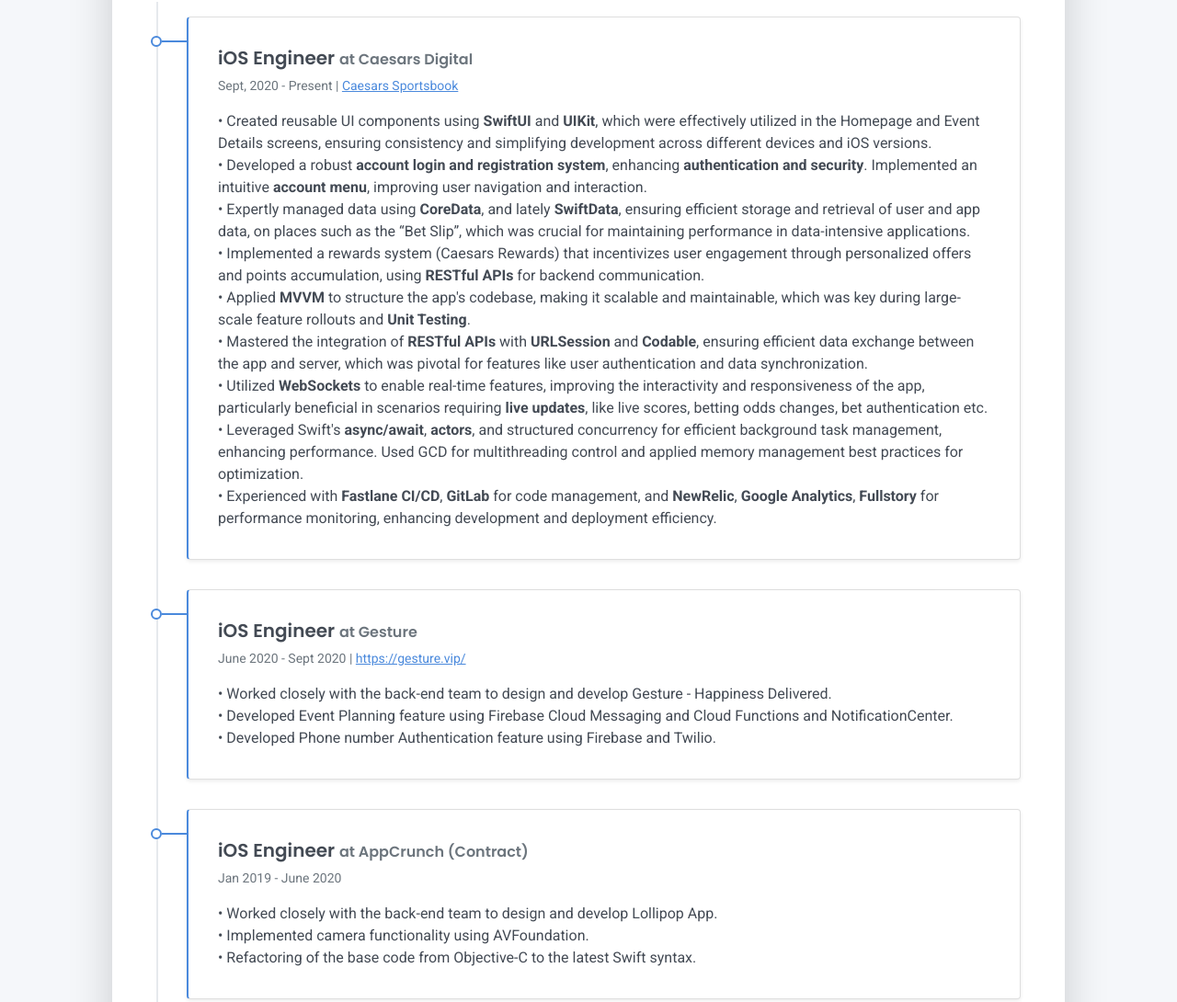
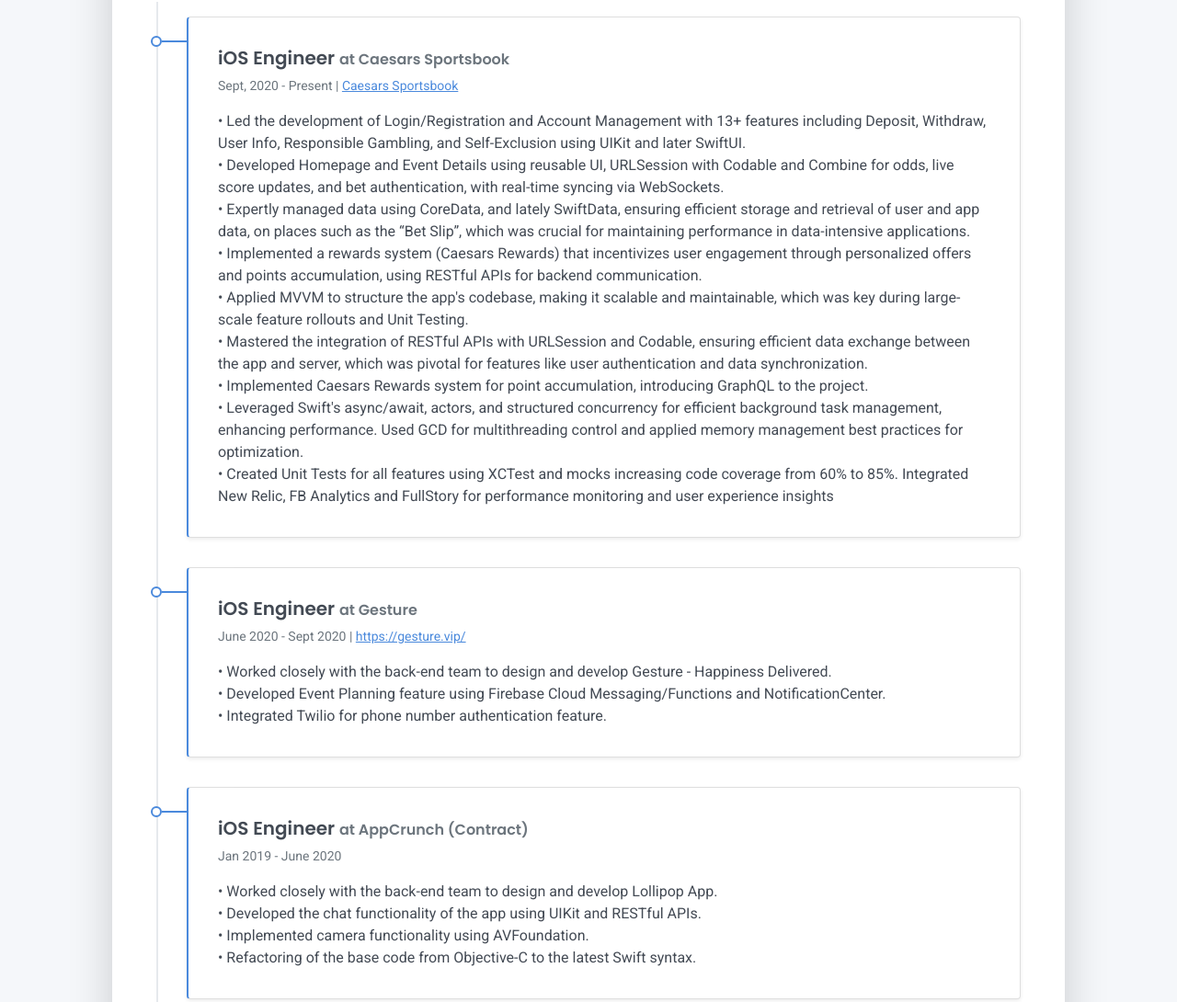
Before and after one commit to SerxhioGugo/serxhiogugo.github.io, a plain HTML site: page index.html in a window 1280 px wide. Shown: the part 960-2050 px from the top of the page at 92% size. Drawn offline with Linux system fonts and the light colour scheme.

Commit message:
resume update

```diff
--- a/index.html
+++ b/index.html
@@ -107,17 +107,17 @@
     <div class="timeline">
       <div class="timeline-card timeline-card-primary card shadow-sm">
         <div class="card-body">
-          <div class="h5 mb-1">iOS Engineer <span class="text-muted h6">at Caesars Digital</span></div>
+          <div class="h5 mb-1">iOS Engineer <span class="text-muted h6">at Caesars Sportsbook</span></div>
           <div class="text-muted text-small mb-2">Sept, 2020 - Present | <a href="https://apps.apple.com/us/app/caesars-sportsbook/id1413099571?mt=8" target="_blank">Caesars Sportsbook</a></div>
-          <div> • Created reusable UI components using <strong>SwiftUI</strong> and <strong>UIKit</strong>, which were effectively utilized in the Homepage and Event Details screens, ensuring consistency and simplifying development across different devices and iOS versions.</div>
-          <div> • Developed a robust <strong>account login and registration system</strong>, enhancing <strong>authentication and security</strong>. Implemented an intuitive <strong>account menu</strong>, improving user navigation and interaction.</div>
-          <div> • Expertly managed data using <strong>CoreData</strong>, and lately <strong>SwiftData</strong>, ensuring efficient storage and retrieval of user and app data, on places such as the “Bet Slip”, which was crucial for maintaining performance in data-intensive applications.</div>
-          <div> • Implemented a rewards system (Caesars Rewards) that incentivizes user engagement through personalized offers and points accumulation, using <strong>RESTful APIs</strong> for backend communication.</div>
-          <div> • Applied <strong>MVVM</strong> to structure the app's codebase, making it scalable and maintainable, which was key during large-scale feature rollouts and <strong>Unit Testing</strong>.</div>
-          <div> • Mastered the integration of <strong>RESTful APIs</strong> with <strong>URLSession</strong> and <strong>Codable</strong>, ensuring efficient data exchange between the app and server, which was pivotal for features like user authentication and data synchronization.</div>
-          <div> • Utilized <strong>WebSockets</strong> to enable real-time features, improving the interactivity and responsiveness of the app, particularly beneficial in scenarios requiring <strong>live updates</strong>, like live scores, betting odds changes, bet authentication etc.</div>
-          <div> • Leveraged Swift's <strong>async/await</strong>, <strong>actors</strong>, and structured concurrency for efficient background task management, enhancing performance. Used GCD for multithreading control and applied memory management best practices for optimization.</div>
-          <div> • Experienced with <strong>Fastlane CI/CD</strong>, <strong>GitLab</strong> for code management, and <strong>NewRelic</strong>, <strong>Google Analytics</strong>, <strong>Fullstory</strong> for performance monitoring, enhancing development and deployment efficiency.</div>
+          <div> • Led the development of Login/Registration and Account Management with 13+ features including Deposit,  Withdraw, User Info, Responsible Gambling, and Self-Exclusion using UIKit and later SwiftUI.</div>
+          <div> • Developed Homepage and Event Details using reusable UI, URLSession with Codable and Combine for odds, live score updates, and bet authentication, with real-time syncing via WebSockets.</div>
+          <div> • Expertly managed data using CoreData, and lately SwiftData, ensuring efficient storage and retrieval of user and app data, on places such as the “Bet Slip”, which was crucial for maintaining performance in data-intensive applications.</div>
+          <div> • Implemented a rewards system (Caesars Rewards) that incentivizes user engagement through personalized offers and points accumulation, using RESTful APIs for backend communication.</div>
+          <div> • Applied MVVM to structure the app's codebase, making it scalable and maintainable, which was key during large-scale feature rollouts and Unit Testing.</div>
+          <div> • Mastered the integration of RESTful APIs with URLSession and Codable, ensuring efficient data exchange between the app and server, which was pivotal for features like user authentication and data synchronization.</div>
+          <div> • Implemented Caesars Rewards system for point accumulation, introducing GraphQL to the project.</div>
+          <div> • Leveraged Swift's async/await, actors, and structured concurrency for efficient background task management, enhancing performance. Used GCD for multithreading control and applied memory management best practices for optimization.</div>
+          <div> • Created Unit Tests for all features using XCTest and mocks increasing code coverage from 60% to 85%. Integrated New Relic, FB Analytics and FullStory for performance monitoring and user experience insights</div>
         </div>
       </div>
       <div class="timeline-card timeline-card-primary card shadow-sm">
@@ -125,8 +125,8 @@
           <div class="h5 mb-1">iOS Engineer <span class="text-muted h6">at Gesture</span></div>
           <div class="text-muted text-small mb-2">June 2020 - Sept 2020 | <a href="https://gesture.vip/" target="_blank">https://gesture.vip/</a></div>
           <div> • Worked closely with the back-end team to design and develop Gesture - Happiness Delivered.</div>
-          <div> • Developed Event Planning feature using Firebase Cloud Messaging and Cloud Functions and NotificationCenter.</div>
-          <div> • Developed Phone number Authentication feature using Firebase and Twilio.</div>
+          <div> • Developed Event Planning feature using Firebase Cloud Messaging/Functions and NotificationCenter.</div>
+          <div> • Integrated Twilio for phone number authentication feature.</div>
         </div>
       </div>
       <div class="timeline-card timeline-card-primary card shadow-sm">
@@ -134,6 +134,7 @@
           <div class="h5 mb-1">iOS Engineer <span class="text-muted h6">at AppCrunch (Contract)</span></div>
           <div class="text-muted text-small mb-2">Jan 2019 - June 2020</div>
           <div> • Worked closely with the back-end team to design and develop Lollipop App.</div>
+          <div> • Developed the chat functionality of the app using UIKit and RESTful APIs.</div>
           <div> • Implemented camera functionality using AVFoundation.</div>
           <div> • Refactoring of the base code from Objective-C to the latest Swift syntax.</div>
         </div>
@@ -166,9 +167,11 @@
     <div class="row">
       <div class="col-md-12">
         <h2 class="h3 mb-3">Technical Skills</h2>
-        <p> • Swift, SwiftUI, UIKit, AVFoundation, CoreLocation, CoreData, SwiftData, Realm, WebSockets</p>
-        <p> • RESTful API’s, URLSession, Codable, Combine, MVC / MVVM / Coordinator Pattern, Multithreading, Async/Await, GCD, Memory Management</p>
-        <p> • Unit Testing XCTest / Zephyr for Jira, CI/CD Pipeline/Fastlane/GitLab, App Distribution, Agile/Scrum - Jira/Confluence</p>
+        <p> • <b>Languages & Technologies</b>: Swift, SwiftUI, RESTful APIs, JSON, GraphQL, WebSockets</p>
+        <p> • <b>Frameworks & Libraries</b>: UIKit, Combine, RxSwift, URLSession, Async/Await, GCD, AlamoFire, XCTest, CoreLocation, CoreAnimation, AVFoundation, NotificationCenter, SDWebImage, MapKit, Diffusion etc.</p>
+        <p> • <b>Architectural Patterns</b>: MVVM, TCA, MVC, Modularity via SPM, OOP Principles</p>
+        <p> • <b>Databases</b>: Core Data, SwiftData, Realm, SQLite, Firebase Realtime Database</p>
+        <p> • <b>Tools</b>: Xcode, CI/CD (Fastlane, GitLab), App Store Connect, TestFlight, NewRelic, FB Analytics, Fullstory, Instruments, Profiler, Jira/Confluence, Agile/Scrum, Accessibility, Git, Postman, Charles Proxy, Slack.</p>
       </div>
     </div>
   </div>
```
Also changed, not shown: 1 other file.
